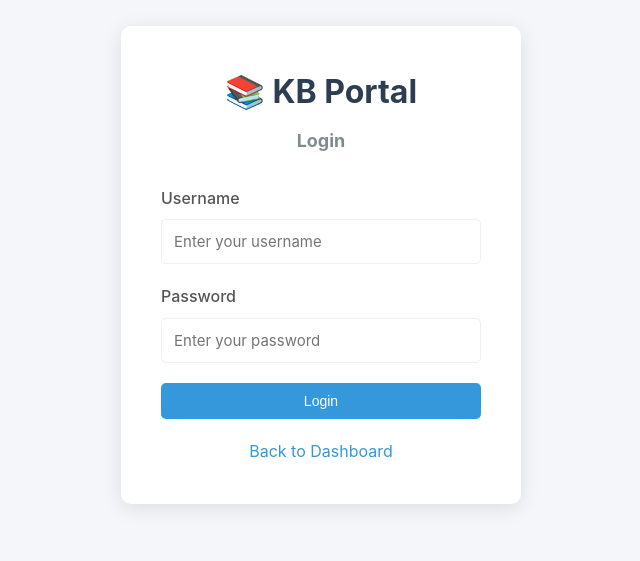
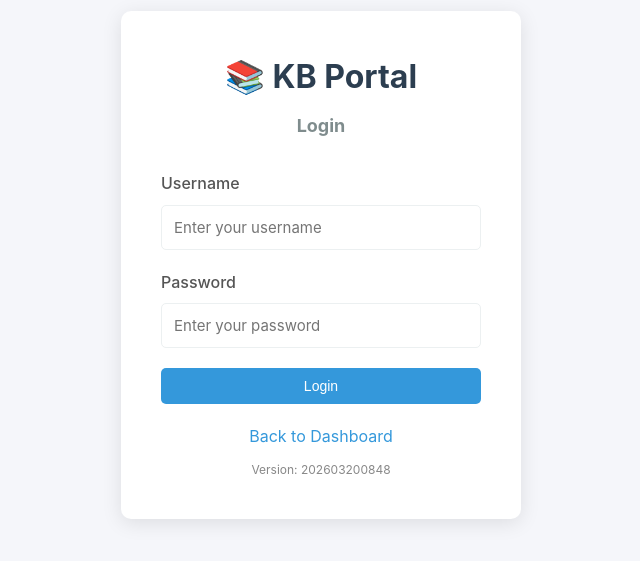
Before and after one commit to chunkin616-hue/kb-portal-frontend, a Next.js app: page /login in a window 1280 px wide. Shown: the part 135-696 px from the top of the page, without its empty margins (319-959 px from the left). Built offline with nearby package versions, Linux system fonts and the light colour scheme; no server answers.

Commit message:
chore: trigger UAT CI/CD

```diff
--- a/src/pages/login.tsx
+++ b/src/pages/login.tsx
@@ -3,6 +3,19 @@ import Link from 'next/link';
 import { useRouter } from 'next/router';
 import Head from 'next/head';
 import { login, getToken, checkAuth, getStoredUser } from '@/lib/auth';
+
+// Generate version number: YYYYMMDDHHSS
+const getVersion = () => {
+  const now = new Date();
+  const year = now.getFullYear();
+  const month = String(now.getMonth() + 1).padStart(2, '0');
+  const day = String(now.getDate()).padStart(2, '0');
+  const hours = String(now.getHours()).padStart(2, '0');
+  const minutes = String(now.getMinutes()).padStart(2, '0');
+  return `${year}${month}${day}${hours}${minutes}`;
+};
+
+const VERSION = getVersion();
 
 export default function Login() {
   const router = useRouter();
@@ -105,6 +118,10 @@ export default function Login() {
           <p style={{ marginTop: '20px', textAlign: 'center' }}>
             <Link href="/">Back to Dashboard</Link>
           </p>
+
+          <p style={{ marginTop: '10px', textAlign: 'center', fontSize: '12px', color: '#888' }}>
+            Version: {VERSION}
+          </p>
         </div>
       </div>
 
```
Also changed, not shown: 1 other file (tests, documents, lock files or other folders).
